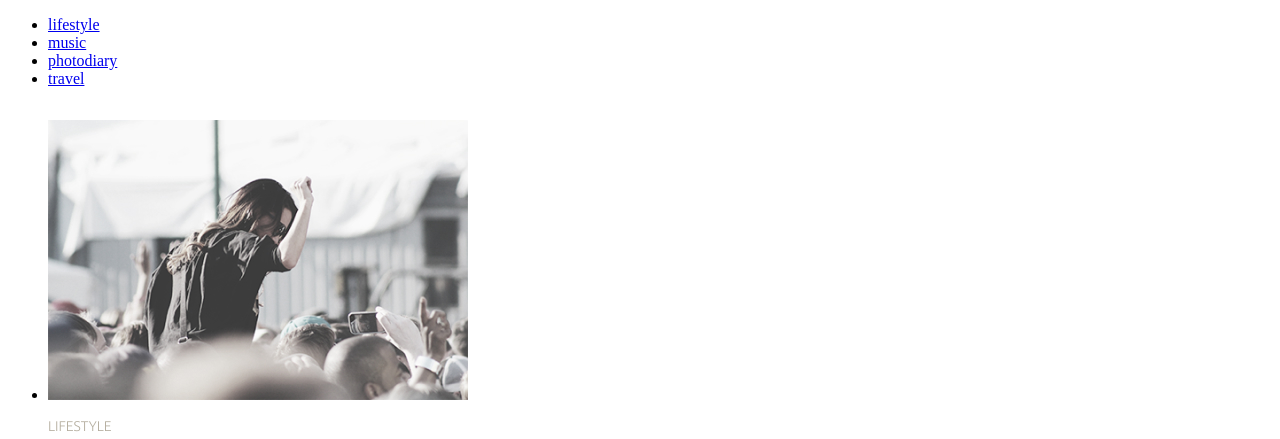
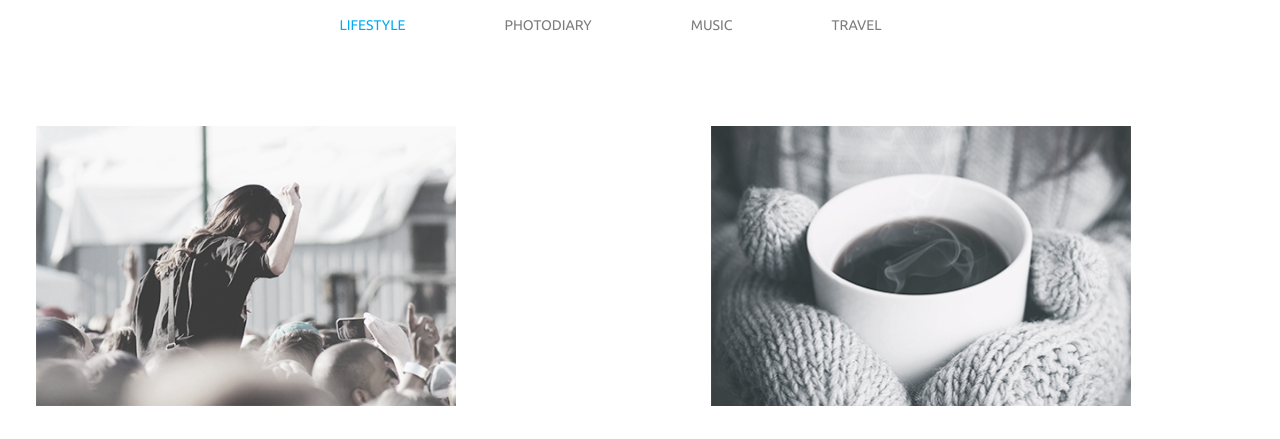
Before and after one commit to IhorYarov/My_blog, a plain HTML site: page index.html in a window 1280 px wide. Shown: the top 439 px of the page. Drawn offline with Linux system fonts and the light colour scheme.

Commit message:
MyWebSite

```diff
--- a/css/style.css
+++ b/css/style.css
@@ -2,9 +2,6 @@
   --title_shrift: "Righteous", sans-serif;
   --text_style: "Ubuntu", sans-serif;
 }
-/* .description li {
-  color: transparent;
-} */
 .secdescription h1 {
   color: #626262;
   font-family: var(--title_shrift);
@@ -21,6 +18,9 @@
   font-weight: 400;
   line-height: normal;
 }
+.nav-list-item :hover {
+  color: #03a9f4;
+}
 .minititle {
   color: #b4ad9e;
   font-family: var(--text_style);
@@ -29,10 +29,80 @@
   font-weight: 300;
   line-height: normal;
 }
-.container {
-  display: grid;
-  grid-template-rows: repeat(3, 516px);
-  grid-template-columns: repeat(2, 420px);
-  row-gap: 30px;
-  grid-template-columns: 33.3333333333% 33.3333333333% 33.3333333333%;
+.nav-list {
+  display: flex;
+  justify-content: center;
 }
+.nav-list-item a {
+  color: #7d7d7d;
+  font-family: var(--text_style);
+  font-size: 14px;
+  font-style: normal;
+  font-weight: 400;
+  line-height: normal;
+  text-decoration: none;
+}
+.nav-list-item,
+.nav-list-item1 {
+  color: transparent;
+}
+.nav-list-item1 a {
+  color: #03a9f4;
+  font-family: var(--text_style);
+  font-size: 14px;
+  font-style: normal;
+  font-weight: 400;
+  line-height: normal;
+  text-decoration: none;
+}
+.description li {
+  color: transparent;
+}
+.nav-list li {
+  margin-right: 99px;
+}
+.container1,
+.container2,
+.container3 {
+  display: flex;
+  justify-content: center;
+  margin-left: 8.33333333333%;
+}
+.textpage {
+  margin-top: 40px;
+  margin-right: 65px;
+}
+.minititle {
+  margin-top: 32px;
+  margin-bottom: 32px;
+}
+.container2,
+.container3 {
+  margin-top: 130px;
+}
+.container1 {
+  margin-top: 92px;
+}
+.description li {
+  margin-right: 255px;
+}
+.button {
+  color: #626262;
+  font-family: var(--text_style);
+  font-size: 14px;
+  font-style: normal;
+  font-weight: 400;
+  line-height: normal;
+  padding-top: 20px;
+  padding-left: 49px;
+  padding-right: 48px;
+  padding-bottom: 21px;
+  background-color: white;
+  stroke-width: 1px;
+  stroke: #626262;
+  cursor: pointer;
+}
+.container-for-button {
+  display: flex;
+  justify-content: center;
+}
--- a/index.html
+++ b/index.html
@@ -18,25 +18,27 @@
     <header>
       <nav class="nav">
         <ul class="nav-list">
-          <li class="nav-list-item"><a href="#">lifestyle</a></li>
-          <li class="nav-list-item"><a href="#">music</a></li>
-          <li class="nav-list-item"><a href="#">photodiary</a></li>
-          <li class="nav-list-item"><a href="#">travel</a></li>
+          <li class="nav-list-item1"><a href="#">LIFESTYLE</a></li>
+          <li class="nav-list-item"><a href="#">PHOTODIARY</a></li>
+          <li class="nav-list-item"><a href="#">MUSIC</a></li>
+          <li class="nav-list-item"><a href="#">TRAVEL</a></li>
         </ul>
       </nav>
     </header>
     <main>
-      <section class="secdescription"> <div class="container">
+      <section class="secdescription">
+        <div class="container-description">
           <ul class="description">
+            <div class="container1">
               <li>
                 <img src="./images/lifestyle/lifestyle_1.jpg" alt="1" />
                 <p class="minititle">LIFESTYLE</p>
                 <h1>More than just a music festival</h1>
                 <p class="textpage">
-              Lorem ipsum dolor sit amet, consectetur adipisicing elit, sed do
-              eiusmod tempor incididunt ut labore et dolore magna aliqua. Ut
-              enim ad minim veniam, quis nostrud exercitation ullamco laboris
-              nisi ut aliquip ex ea.
+                  Lorem ipsum dolor sit amet, consectetur adipisicing elit, sed
+                  do eiusmod tempor incididunt ut labore et dolore magna aliqua.
+                  Ut enim ad minim veniam, quis nostrud exercitation ullamco
+                  laboris nisi ut aliquip ex ea.
                 </p>
               </li>
               <li>
@@ -44,21 +46,23 @@
                 <p class="minititle">LIFESTYLE</p>
                 <h1>Life tastes better with coffee</h1>
                 <p class="textpage">
-              Lorem ipsum dolor sit amet, consectetur adipisicing elit, sed do
-              eiusmod tempor incididunt ut labore et dolore magna aliqua. Ut
-              enim ad minim veniam, quis nostrud exercitation ullamco laboris
-              nisi ut aliquip ex ea.
+                  Lorem ipsum dolor sit amet, consectetur adipisicing elit, sed
+                  do eiusmod tempor incididunt ut labore et dolore magna aliqua.
+                  Ut enim ad minim veniam, quis nostrud exercitation ullamco
+                  laboris nisi ut aliquip ex ea.
                 </p>
               </li>
+            </div>
+            <div class="container2">
               <li>
                 <img src="./images/photodiary/photodiary_1.jpg" alt="3" />
                 <p class="minititle">PHOTODAIRY</p>
                 <h1>American dream</h1>
                 <p class="textpage">
-              Lorem ipsum dolor sit amet, consectetur adipisicing elit, sed do
-              eiusmod tempor incididunt ut labore et dolore magna aliqua. Ut
-              enim ad minim veniam, quis nostrud exercitation ullamco laboris
-              nisi ut aliquip ex ea.
+                  Lorem ipsum dolor sit amet, consectetur adipisicing elit, sed
+                  do eiusmod tempor incididunt ut labore et dolore magna aliqua.
+                  Ut enim ad minim veniam, quis nostrud exercitation ullamco
+                  laboris nisi ut aliquip ex ea.
                 </p>
               </li>
               <li>
@@ -66,21 +70,23 @@
                 <p class="minititle">PHOTODAIRY</p>
                 <h1>A day exploring the Alps</h1>
                 <p class="textpage">
-              Lorem ipsum dolor sit amet, consectetur adipisicing elit, sed do
-              eiusmod tempor incididunt ut labore et dolore magna aliqua. Ut
-              enim ad minim veniam, quis nostrud exercitation ullamco laboris
-              nisi ut aliquip ex ea.
+                  Lorem ipsum dolor sit amet, consectetur adipisicing elit, sed
+                  do eiusmod tempor incididunt ut labore et dolore magna aliqua.
+                  Ut enim ad minim veniam, quis nostrud exercitation ullamco
+                  laboris nisi ut aliquip ex ea.
                 </p>
               </li>
+            </div>
+            <div class="container3">
               <li>
                 <img src="./images/lifestyle/lifestyle_3.jpg" alt="5" />
                 <p class="minititle">LIFESTYLE</p>
                 <h1>Top 10 song for running</h1>
                 <p class="textpage">
-              Lorem ipsum dolor sit amet, consectetur adipisicing elit, sed do
-              eiusmod tempor incididunt ut labore et dolore magna aliqua. Ut
-              enim ad minim veniam, quis nostrud exercitation ullamco laboris
-              nisi ut aliquip ex ea.
+                  Lorem ipsum dolor sit amet, consectetur adipisicing elit, sed
+                  do eiusmod tempor incididunt ut labore et dolore magna aliqua.
+                  Ut enim ad minim veniam, quis nostrud exercitation ullamco
+                  laboris nisi ut aliquip ex ea.
                 </p>
               </li>
               <li>
@@ -88,14 +94,19 @@
                 <p class="minititle">LIFESTYLE</p>
                 <h1>Cold winter days</h1>
                 <p class="textpage">
-              Lorem ipsum dolor sit amet, consectetur adipisicing elit, sed do
-              eiusmod tempor incididunt ut labore et dolore magna aliqua. Ut
-              enim ad minim veniam, quis nostrud exercitation ullamco laboris
-              nisi ut aliquip ex ea.
+                  Lorem ipsum dolor sit amet, consectetur adipisicing elit, sed
+                  do eiusmod tempor incididunt ut labore et dolore magna aliqua.
+                  Ut enim ad minim veniam, quis nostrud exercitation ullamco
+                  laboris nisi ut aliquip ex ea.
                 </p>
               </li>
-        </ul></div>
+            </div>
+          </ul>
+        </div>
       </section>
+      <div class="container-for-button">
+        <button class="button" submit>Load more</button>
+      </div>
     </main>
   </body>
 </html>
```
Lines whose indentation alone changed are shown as unchanged.
